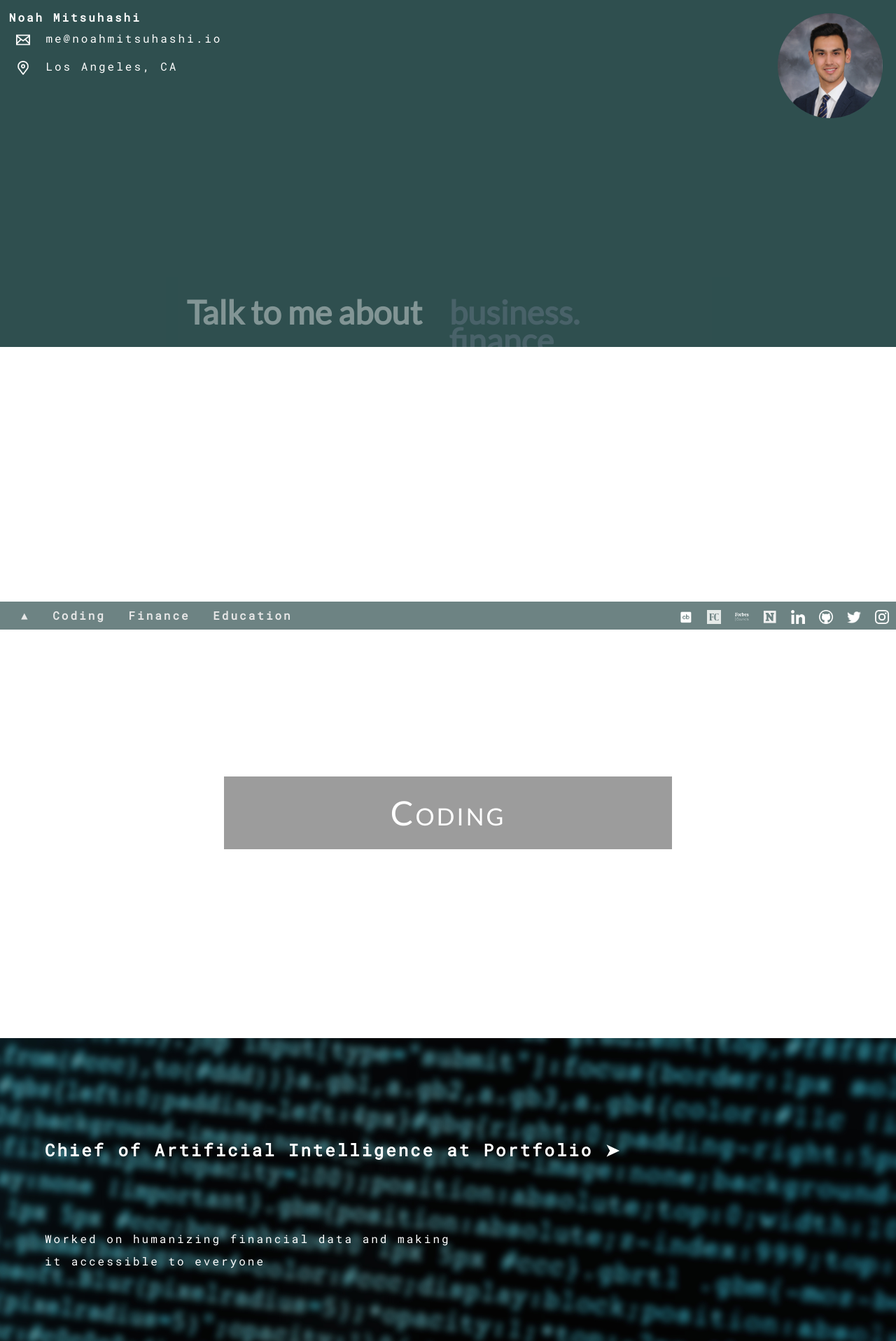
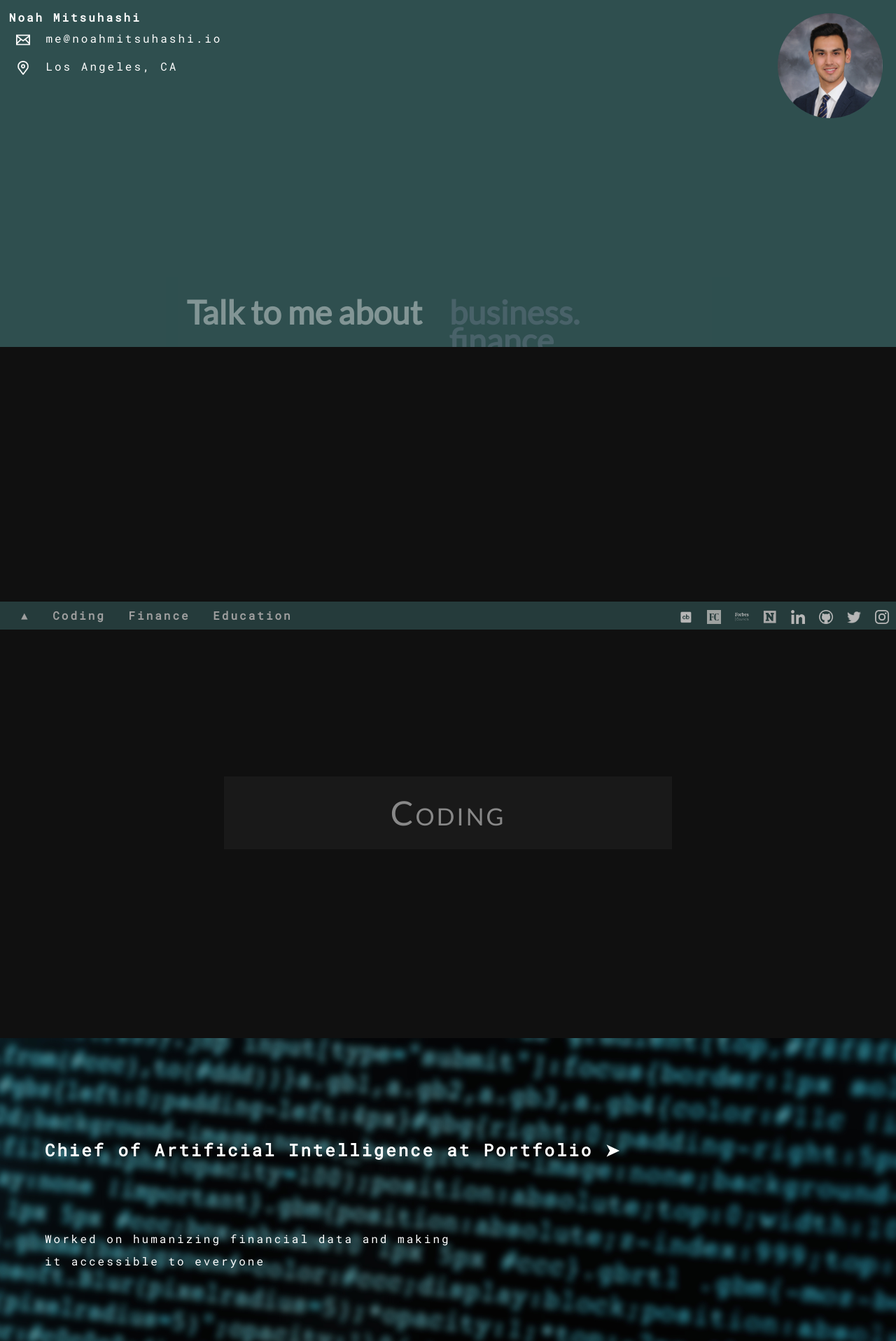
Before and after one commit to nmits/nmits.github.io, a Jekyll site: the page built from index.html, in a window 1280 px wide. Shown: the top 1917 px of the page at 70% size. Built offline with Jekyll 4.4.1, drawn with Linux system fonts in a browser that asks for light colours; nearby versions of some CDN libraries.

Commit message:
Update _base.scss

```diff
--- a/_sass/_base.scss
+++ b/_sass/_base.scss
@@ -16,13 +16,9 @@ dl, dd, ol, ul, figure {
 
 body {
     overflow-x: hidden;
-//     webkit-animation: bgAnimation 12.5s ease infinite;
-//     animation: bgAnimation 12.5s ease infinite;
-//     background: radial-gradient(ellipse at center, #EAD27A, #C7AD72, #C41E3A, #FFD700);
-//     background-size: 400% 400%;
     font: $base-font-weight #{$base-font-size}/#{$base-line-height} $base-font-family;
     color: $text-color;
-    background-color: $background-color;
+    background-color: #101010;
     -webkit-text-size-adjust: 100%;
     -webkit-font-feature-settings: "kern" 1;
     -moz-font-feature-settings: "kern" 1;
```
